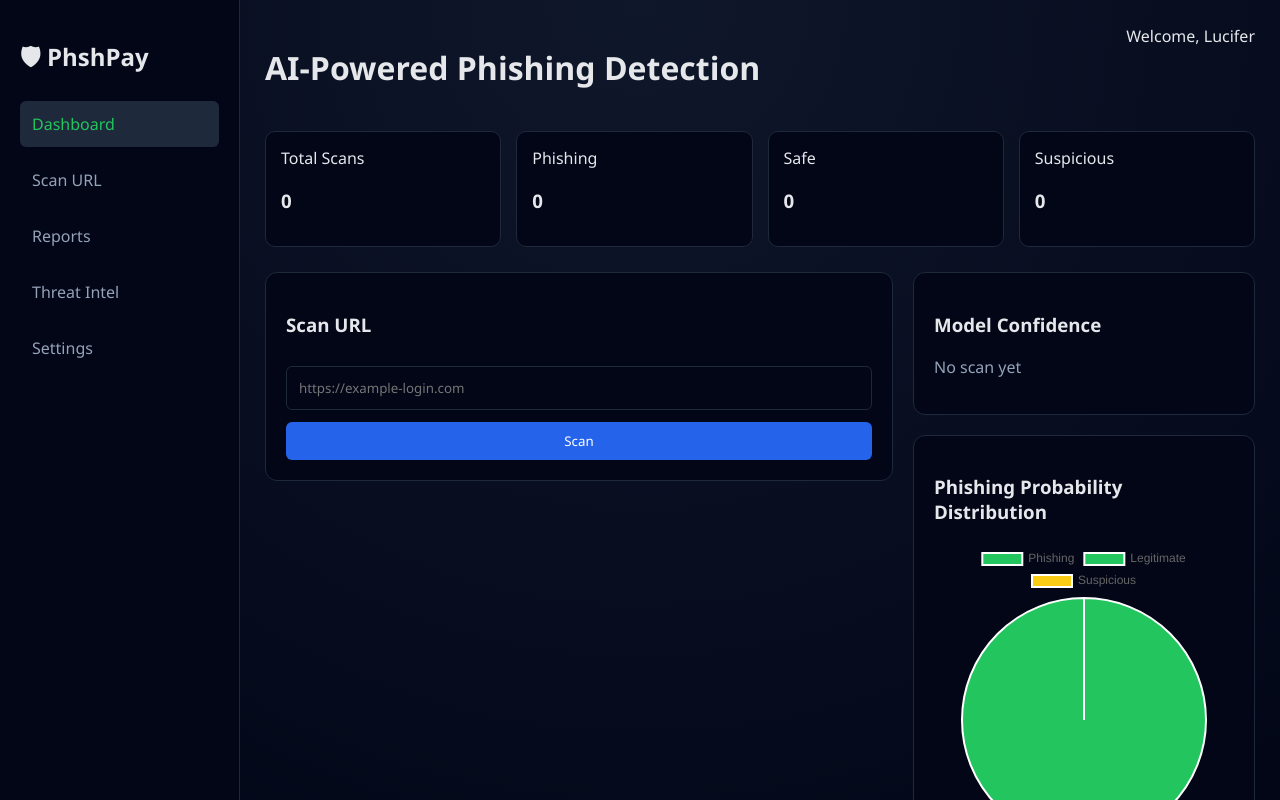
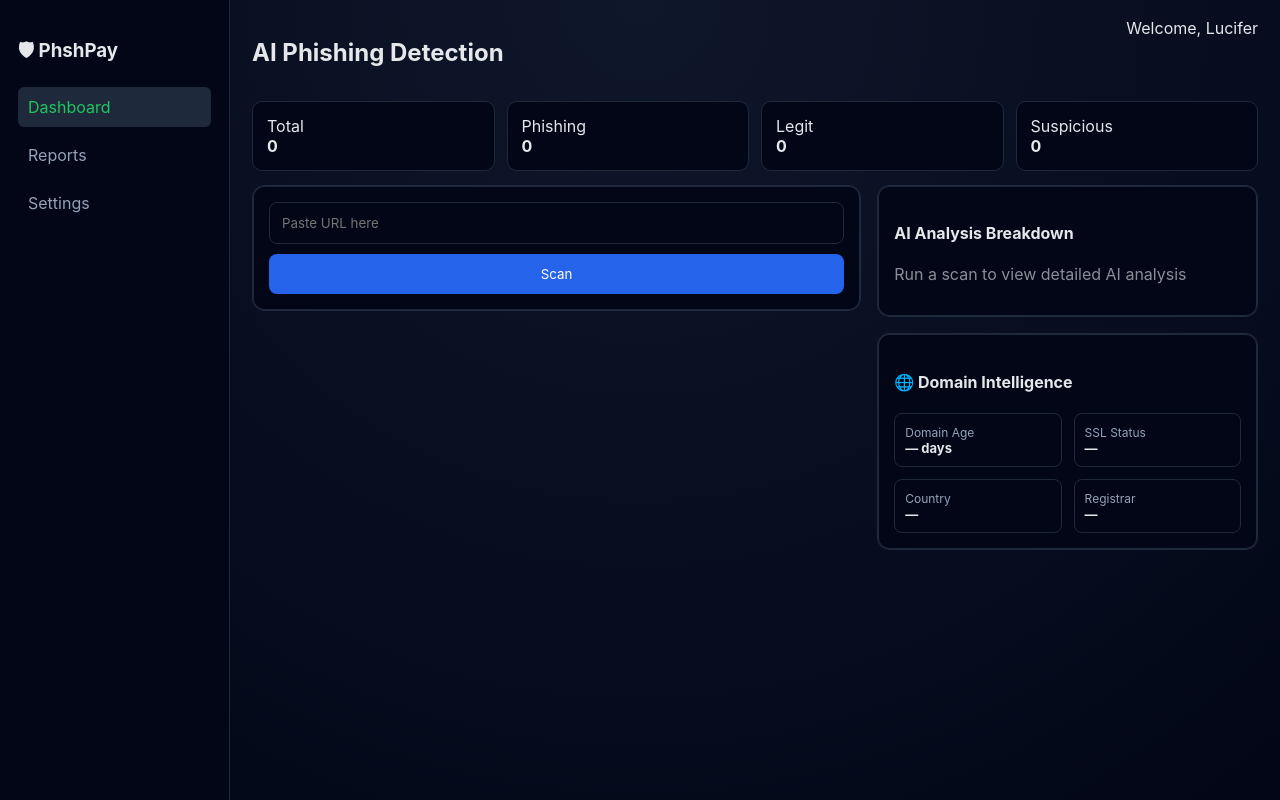
Before and after one commit to Dinesh1223-Kumar/phishing-detections-using-multimodal, a Flask app: page / in a window 1280 px wide. Run offline with Flask 3, Linux system fonts and the light colour scheme; parts of the project's set-up code (start-up, migrations or seed data) failed here and were passed over.

Commit message:
Update project with URL, HTML, NLP models and fused Flask app

```diff
--- a/app.py
+++ b/app.py
@@ -1,13 +1,8 @@
 from flask import Flask, render_template, request
-import joblib
-import os
-import csv
+import joblib, os, csv
 from datetime import datetime
 import requests
 
-# ==============================
-# Feature extractors
-# ==============================
 from features.url_features import extract_url_features
 from features.html_features import extract_html_features
 from features.network_features import extract_network_features
@@ -17,9 +12,7 @@ from features.text_preprocessing import clean_text
 
 app = Flask(__name__)
 
-# ==============================
-# Load models (once)
-# ==============================
+# ================== Load models ==================
 url_model = joblib.load("models/url_model.pkl")
 html_model = joblib.load("models/html_model.pkl")
 network_model = joblib.load("models/network_model.pkl")
@@ -27,189 +20,182 @@ text_model = joblib.load("models/text_model.pkl")
 text_vectorizer = joblib.load("models/text_vectorizer.pkl")
 behavioral_model = joblib.load("models/behavioral_model.pkl")
 
-# ==============================
-# Feature order
-# ==============================
+# ================== Feature Order ==================
 URL_FEATURE_ORDER = [
-    "url_length", "count_dots", "count_hyphen", "has_at_symbol",
-    "has_https", "has_login_word", "subdomain_count", "is_ip_address"
+    "url_length","count_dots","count_hyphen","has_at_symbol",
+    "has_https","has_login_word","subdomain_count","is_ip_address"
 ]
 
 HTML_FEATURE_ORDER = [
-    "form_count", "password_input_count", "iframe_count",
-    "external_link_count", "has_suspicious_words", "html_length"
+    "form_count","password_input_count","iframe_count",
+    "external_link_count","has_suspicious_words","html_length"
 ]
 
 NETWORK_FEATURE_ORDER = [
-    "domain_length", "num_subdomains", "has_ip_address",
-    "dns_resolves", "uses_https"
+    "domain_length","num_subdomains","has_ip_address",
+    "dns_resolves","uses_https"
 ]
 
-# ====== 7 features for trained behavioral model ======
 BEHAVIOR_FEATURE_ORDER = [
-    "has_login_form", "password_input_count", "hidden_input_count",
-    "has_submit_button", "has_urgent_words", "has_meta_refresh",
+    "has_login_form","password_input_count","hidden_input_count",
+    "has_submit_button","has_urgent_words","has_meta_refresh",
     "form_action_external"
 ]
 
-# ==============================
-# Logging all scans
-# ==============================
+# ================== Ensure log files ==================
+def ensure_file(path, headers):
+    os.makedirs("logs", exist_ok=True)
+    if not os.path.isfile(path):
+        with open(path, "w", newline="", encoding="utf-8") as f:
+            csv.writer(f).writerow(headers)
+
+ensure_file("logs/scan_history.csv",
+            ["timestamp","url","label","probability","risk"])
+
+ensure_file("logs/phishing_urls.csv",
+            ["timestamp","url","probability","risk"])
+
+ensure_file("logs/legit_urls.csv",
+            ["timestamp","url","probability"])
+
+ensure_file("logs/uncertain_predictions.csv",
+            ["timestamp","url","probability"])
+
+# ================== Logging ==================
 def log_scan(url, label, probability, risk):
-    os.makedirs("logs", exist_ok=True)
-    log_file = "logs/scan_history.csv"
-    file_exists = os.path.isfile(log_file)
+    now = datetime.now().strftime("%Y-%m-%d %H:%M:%S")
 
-    with open(log_file, "a", newline="", encoding="utf-8") as f:
-        writer = csv.writer(f)
-        if not file_exists:
-            writer.writerow(["timestamp", "url", "label", "probability", "risk"])
-        writer.writerow([
-            datetime.now().strftime("%Y-%m-%d %H:%M:%S"),
-            url, label, probability, risk
-        ])
+    with open("logs/scan_history.csv","a",newline="",encoding="utf-8") as f:
+        csv.writer(f).writerow([now,url,label,probability,risk])
 
-# ==============================
-# Dashboard stats
-# ==============================
+    if label == "Phishing":
+        with open("logs/phishing_urls.csv","a",newline="",encoding="utf-8") as f:
+            csv.writer(f).writerow([now,url,probability,risk])
+
+    elif label == "Legitimate":
+        with open("logs/legit_urls.csv","a",newline="",encoding="utf-8") as f:
+            csv.writer(f).writerow([now,url,probability])
+
+    else:
+        with open("logs/uncertain_predictions.csv","a",newline="",encoding="utf-8") as f:
+            csv.writer(f).writerow([now,url,probability])
+
+# ================== Dashboard Stats ==================
+def count_rows(path):
+    if not os.path.isfile(path):
+        return 0
+    with open(path, newline="", encoding="utf-8") as f:
+        return max(0, sum(1 for _ in f) - 1)
+
 def get_dashboard_stats():
-    stats = {"total": 0, "phishing": 0, "legit": 0, "suspicious": 0}
-    log_file = "logs/scan_history.csv"
-    if not os.path.isfile(log_file):
-        return stats
+    return {
+        "total": count_rows("logs/scan_history.csv"),
+        "phishing": count_rows("logs/phishing_urls.csv"),
+        "legit": count_rows("logs/legit_urls.csv"),
+        "suspicious": count_rows("logs/uncertain_predictions.csv")
+    }
 
-    with open(log_file, "r", encoding="utf-8") as f:
-        reader = csv.DictReader(f)
-        for row in reader:
-            stats["total"] += 1
-            try:
-                prob = float(row.get("probability", 0))
-            except ValueError:
-                prob = 0
-            label = row.get("label", "Legitimate")
+# ================== Recent Scans ==================
+def get_recent_scans(limit=4):   # ✅ ONLY LAST 4
+    scans = []
+    path = "logs/scan_history.csv"
 
-            if label == "Phishing":
-                stats["phishing"] += 1
-            elif 40 <= prob < 50:
-                stats["suspicious"] += 1
-            else:
-                stats["legit"] += 1
-    return stats
+    if not os.path.isfile(path):
+        return scans
 
-# ==============================
-# Main phishing prediction
-# ==============================
+    with open(path, newline="", encoding="utf-8") as f:
+        rows = list(csv.DictReader(f))[-limit:]
+
+    for r in reversed(rows):
+        scans.append({
+            "url": r["url"],
+            "label": r["label"],
+            "date": r["timestamp"]
+        })
+
+    return scans
+
+# ================== Prediction ==================
 def predict_phishing(url):
-    model_scores = {}
-    reasons = []
+    raw_scores = {}
 
-    # -------- URL model --------
-    url_features = extract_url_features(url)
-    url_vector = [[url_features.get(f, 0) for f in URL_FEATURE_ORDER]]
-    url_proba = url_model.predict_proba(url_vector)[0][1]
-    model_scores["URL"] = round(url_proba, 2)
-    if url_features.get("is_ip_address", 0):
-        reasons.append("IP address used instead of domain name")
-    if url_features.get("has_login_word", 0):
-        reasons.append("Suspicious login-related word in URL")
+    uf = extract_url_features(url)
+    raw_scores["URL"] = url_model.predict_proba(
+        [[uf[f] for f in URL_FEATURE_ORDER]]
+    )[0][1]
 
-    # -------- Network model --------
-    net_features = extract_network_features(url)
-    net_vector = [[net_features.get(f, 0) for f in NETWORK_FEATURE_ORDER]]
-    net_proba = network_model.predict_proba(net_vector)[0][1]
-    model_scores["Network"] = round(net_proba, 2)
-    if net_features.get("dns_resolves", 1) == 0:
-        reasons.append("Domain does not resolve via DNS")
+    nf = extract_network_features(url)
+    raw_scores["Network"] = network_model.predict_proba(
+        [[nf[f] for f in NETWORK_FEATURE_ORDER]]
+    )[0][1]
 
-    # -------- Optional HTML / NLP / Behavioral models --------
-    html_content = None
+    html = None
     try:
         r = requests.get(url, timeout=5)
-        if "text/html" in r.headers.get("Content-Type", ""):
-            html_content = r.text
+        if "text/html" in r.headers.get("Content-Type",""):
+            html = r.text
     except:
-        html_content = None
+        pass
 
-    if html_content:
-        # HTML features
-        html_features = extract_html_features(html_content)
-        html_vector = [[html_features.get(f, 0) for f in HTML_FEATURE_ORDER]]
-        html_proba = html_model.predict_proba(html_vector)[0][1]
-        model_scores["HTML"] = round(html_proba, 2)
-        if html_features.get("password_input_count", 0) > 0:
-            reasons.append("Password input field detected")
+    if html:
+        hf = extract_html_features(html)
+        raw_scores["HTML"] = html_model.predict_proba(
+            [[hf[f] for f in HTML_FEATURE_ORDER]]
+        )[0][1]
 
-        # NLP
-        text = extract_visible_text(html_content)
-        cleaned = clean_text(text)
-        text_vec = text_vectorizer.transform([cleaned])
-        nlp_proba = text_model.predict_proba(text_vec)[0][1]
-        model_scores["NLP"] = round(nlp_proba, 2)
-        if any(w in cleaned for w in ["verify", "urgent", "confirm", "suspended"]):
-            reasons.append("Urgent phishing language detected")
+        text = clean_text(extract_visible_text(html))
+        raw_scores["NLP"] = text_model.predict_proba(
+            text_vectorizer.transform([text])
+        )[0][1]
 
-        # Behavioral
-        beh_features = extract_behavioral_features(html_content, url)
-        beh_vector = [[beh_features.get(f, 0) for f in BEHAVIOR_FEATURE_ORDER]]
-        beh_proba = behavioral_model.predict_proba(beh_vector)[0][1]
-        model_scores["Behavioral"] = round(beh_proba, 2)
-        if beh_features.get("form_action_external", 0):
-            reasons.append("Form submits data to an external domain")
+        bf = extract_behavioral_features(html, url)
+        raw_scores["Behavioral"] = behavioral_model.predict_proba(
+            [[bf[f] for f in BEHAVIOR_FEATURE_ORDER]]
+        )[0][1]
 
-    # -------- Fusion --------
-    weights = {
-        "URL": 0.25,
-        "Network": 0.25,
-        "HTML": 0.2 if html_content else 0,
-        "NLP": 0.15 if html_content else 0,
-        "Behavioral": 0.15 if html_content else 0
+    weights = {"URL":0.25,"Network":0.25,"HTML":0.2,"NLP":0.15,"Behavioral":0.15}
+    final = sum(raw_scores[k]*weights[k] for k in raw_scores) / sum(weights[k] for k in raw_scores)
+    probability = round(final * 100, 2)
+
+    if probability >= 80:
+        label, risk = "Phishing", "HIGH"
+    elif probability >= 50:
+        label, risk = "Suspicious", "MEDIUM"
+    else:
+        label, risk = "Legitimate", "LOW"
+
+    analysis_scores = {
+        "URL Analysis": int(raw_scores.get("URL", 0) * 100),
+        "Network Reputation": int(raw_scores.get("Network", 0) * 100),
+        "HTML Structure": int(raw_scores.get("HTML", 0) * 100),
+        "Language Analysis": int(raw_scores.get("NLP", 0) * 100),
+        "Behavioral Signals": int(raw_scores.get("Behavioral", 0) * 100)
     }
 
-    weighted_sum = sum(model_scores[m] * weights[m] for m in model_scores)
-    total_weight = sum(weights[m] for m in model_scores)
-    final_score = weighted_sum / total_weight if total_weight > 0 else 0
-
-    probability = round(final_score * 100, 2)
-    final_label = "Phishing" if probability >= 50 else "Legitimate"
-
-    if probability >= 80:
-        risk_level = "HIGH"
-    elif probability >= 50:
-        risk_level = "MEDIUM"
-    else:
-        risk_level = "LOW"
-
-    # Log scan
-    log_scan(url, final_label, probability, risk_level)
+    log_scan(url, label, probability, risk)
 
     return {
-        "final_label": final_label,
+        "final_label": label,
+        "risk_level": risk,
         "probability": probability,
-        "risk_level": risk_level,
-        "model_scores": model_scores,
-        "reasons": list(set(reasons))
+        "analysis_scores": analysis_scores
     }
 
-# ==============================
-# Routes
-# ==============================
-@app.route("/", methods=["GET", "POST"])
+# ================== Route ==================
+@app.route("/", methods=["GET","POST"])
 def index():
     result = None
-    error = None
-
     if request.method == "POST":
-        url = request.form.get("url", "").strip()
-        if not url:
-            error = "Please enter a valid URL"
-        else:
+        url = request.form.get("url","").strip()
+        if url:
             result = predict_phishing(url)
 
-    stats = get_dashboard_stats()
-    return render_template("index.html", result=result, stats=stats, error=error)
+    return render_template(
+        "index.html",
+        result=result,
+        stats=get_dashboard_stats(),
+        recent_scans=get_recent_scans()
+    )
 
-# ==============================
-# Run app
-# ==============================
 if __name__ == "__main__":
     app.run(debug=True)
--- a/templates/index.html
+++ b/templates/index.html
@@ -2,134 +2,329 @@
 <html lang="en">
 <head>
 <meta charset="UTF-8">
-<title>AI Phishing Detection Dashboard</title>
+<title>AI Phishing Detection</title>
+
 <style>
-* { box-sizing: border-box; font-family: "Segoe UI", sans-serif; }
-body { margin: 0; background: radial-gradient(circle at top, #0f172a, #020617); color: #e5e7eb; }
-.dashboard { display: grid; grid-template-columns: 240px 1fr; height: 100vh; }
-.sidebar { background: #020617; padding: 20px; border-right: 1px solid #1e293b; }
-.sidebar a { display: block; padding: 12px; margin-bottom: 10px; text-decoration: none; color: #94a3b8; border-radius: 6px; }
-.sidebar a.active, .sidebar a:hover { background: #1e293b; color: #22c55e; }
-.main { padding: 25px; overflow-y: auto; }
-.header { display: flex; justify-content: space-between; margin-bottom: 20px; }
-.stats { display: grid; grid-template-columns: repeat(4, 1fr); gap: 15px; margin-bottom: 25px; }
-.stat { background: #020617; padding: 15px; border-radius: 10px; border: 1px solid #1e293b; }
-.grid { display: grid; grid-template-columns: 2fr 1fr; gap: 20px; }
-.card { background: #020617; padding: 20px; border-radius: 12px; border: 1px solid #1e293b; }
-.scan-box input { width: 100%; padding: 12px; margin-top: 10px; border-radius: 6px; border: 1px solid #1e293b; background: #020617; color: white; }
-.scan-box button { margin-top: 12px; padding: 10px; width: 100%; background: #2563eb; border: none; border-radius: 6px; color: white; cursor: pointer; }
-.result.phishing { border-left: 6px solid #ef4444; }
-.result.legit { border-left: 6px solid #22c55e; }
-.risk-HIGH { color: #ef4444; }
-.risk-MEDIUM { color: #facc15; }
-.risk-LOW { color: #22c55e; }
-.reason { color: #94a3b8; margin-top: 6px; }
-.error { color: #f87171; margin-top: 10px; font-weight: bold; }
+* {
+    box-sizing: border-box;
+    font-family: Inter, Segoe UI, sans-serif;
+}
+
+body {
+    margin: 0;
+    background: radial-gradient(circle at top, #0f172a, #020617);
+    color: #e5e7eb;
+}
+
+.dashboard {
+    display: grid;
+    grid-template-columns: 230px 1fr;
+    min-height: 100vh;
+}
+
+/* Sidebar */
+.sidebar {
+    background: #020617;
+    padding: 18px;
+    border-right: 1px solid #1e293b;
+}
+.sidebar a {
+    display: block;
+    padding: 10px;
+    margin-bottom: 8px;
+    color: #94a3b8;
+    text-decoration: none;
+    border-radius: 6px;
+}
+.sidebar a.active,
+.sidebar a:hover {
+    background: #1e293b;
+    color: #22c55e;
+}
+
+/* Main */
+.main {
+    padding: 18px 22px;
+}
+
+/* Header */
+.header {
+    display: flex;
+    justify-content: space-between;
+    margin-bottom: 14px;
+}
+
+/* Stats */
+.stats {
+    display: grid;
+    grid-template-columns: repeat(4,1fr);
+    gap: 12px;
+    margin-bottom: 14px;
+}
+.stat {
+    background: #020617;
+    padding: 14px;
+    border-radius: 10px;
+    border: 1px solid #1e293b;
+}
+
+/* Content */
+.content {
+    display: grid;
+    grid-template-columns: 1.6fr 1fr;
+    gap: 16px;
+}
+
+.card {
+    background: #020617;
+    border-radius: 12px;
+    border: 1px solid #1e293b;
+    padding: 16px;
+    box-shadow: inset 0 0 0 1px #1e293b;
+}
+
+/* Scan */
+.scan-box input {
+    width: 100%;
+    padding: 12px;
+    border-radius: 8px;
+    background: #020617;
+    color: white;
+    border: 1px solid #1e293b;
+}
+.scan-box button {
+    margin-top: 10px;
+    width: 100%;
+    padding: 12px;
+    background: #2563eb;
+    border-radius: 8px;
+    border: none;
+    color: white;
+}
+
+/* Result */
+.result.phishing { border-left: 5px solid #ef4444; }
+.result.legitimate { border-left: 5px solid #22c55e; }
+.result.suspicious { border-left: 5px solid #facc15; }
+
+/* Recent Scans */
+.recent-scans {
+    max-height: 200px;
+    overflow-y: auto;
+}
+.recent-scans::-webkit-scrollbar {
+    width: 6px;
+}
+.recent-scans::-webkit-scrollbar-thumb {
+    background: #1e293b;
+    border-radius: 10px;
+}
+.url-cell {
+    max-width: 220px;
+    overflow: hidden;
+    text-overflow: ellipsis;
+    white-space: nowrap;
+    color: #93c5fd;
+}
+
+/* Analysis */
+.analysis-item {
+    margin-bottom: 14px;
+}
+.analysis-header {
+    display: flex;
+    justify-content: space-between;
+    font-size: 14px;
+    margin-bottom: 4px;
+}
+.progress {
+    height: 8px;
+    background: #020617;
+    border-radius: 6px;
+    overflow: hidden;
+}
+.progress-bar {
+    height: 100%;
+    background: linear-gradient(90deg, #22c55e, #3b82f6);
+}
+
+/* Tables */
+table {
+    width: 100%;
+    border-collapse: collapse;
+    font-size: 13px;
+}
+th {
+    text-align: left;
+    padding-bottom: 8px;
+    color: #94a3b8;
+}
+td {
+    padding: 8px 6px;
+}
+.result-cell.phishing { color: #ef4444; }
+.result-cell.legitimate { color: #22c55e; }
+.result-cell.suspicious { color: #facc15; }
+.time-cell {
+    white-space: nowrap;
+    font-size: 12px;
+    color: #94a3b8;
+}
+
+/* Domain Intelligence */
+.domain-grid {
+    display: grid;
+    grid-template-columns: 1fr 1fr;
+    gap: 12px;
+}
+.domain-item {
+    background: #020617;
+    border: 1px solid #1e293b;
+    border-radius: 8px;
+    padding: 10px;
+    font-size: 13px;
+}
+.domain-item span {
+    color: #94a3b8;
+    font-size: 12px;
+}
+
+/* View All */
+.view-all {
+    text-align: right;
+    margin-top: 6px;
+}
+.view-all a {
+    color: #60a5fa;
+    font-size: 12px;
+    text-decoration: none;
+}
 </style>
 </head>
+
 <body>
 
 <div class="dashboard">
 
 <div class="sidebar">
-        <h2>🛡 PhshPay</h2>
+    <h3>🛡 PhshPay</h3>
     <a class="active">Dashboard</a>
-        <a>Scan URL</a>
     <a>Reports</a>
-        <a>Threat Intel</a>
     <a>Settings</a>
 </div>
 
 <div class="main">
 
 <div class="header">
-            <h1>AI-Powered Phishing Detection</h1>
+    <h2>AI Phishing Detection</h2>
     <span>Welcome, Lucifer</span>
 </div>
 
-        <!-- Dashboard Stats -->
 <div class="stats">
-            <div class="stat"><span>Total Scans</span><h3>{{ stats.total }}</h3></div>
-            <div class="stat"><span>Phishing</span><h3>{{ stats.phishing }}</h3></div>
-            <div class="stat"><span>Safe</span><h3>{{ stats.legit }}</h3></div>
-            <div class="stat"><span>Suspicious</span><h3>{{ stats.suspicious }}</h3></div>
+    <div class="stat">Total<br><b>{{ stats.total }}</b></div>
+    <div class="stat">Phishing<br><b>{{ stats.phishing }}</b></div>
+    <div class="stat">Legit<br><b>{{ stats.legit }}</b></div>
+    <div class="stat">Suspicious<br><b>{{ stats.suspicious }}</b></div>
 </div>
 
-        <div class="grid">
+<div class="content">
 
-            <!-- LEFT -->
+<!-- LEFT COLUMN -->
 <div>
+
 <div class="card scan-box">
-                    <h3>Scan URL</h3>
 <form method="POST">
-                        <input name="url" placeholder="https://example-login.com" required>
+    <input name="url" placeholder="Paste URL here" required>
     <button>Scan</button>
 </form>
-                    {% if error %}
-                        <div class="error">{{ error }}</div>
+</div>
+
+{% if result %}
+<div class="card result {{ result.final_label|lower }}" style="margin-top:12px;">
+    <h3>{{ result.final_label }}</h3>
+    <p>Risk: <b>{{ result.risk_level }}</b></p>
+    <p>Probability: <b>{{ result.probability }}%</b></p>
+</div>
+{% endif %}
+
+{% if recent_scans %}
+<div class="card recent-scans" style="margin-top:12px;">
+<h4>Recent Scans</h4>
+
+<table>
+<tr>
+    <th>URL</th>
+    <th>Result</th>
+    <th>Time</th>
+</tr>
+{% for s in recent_scans %}
+<tr>
+    <td class="url-cell" title="{{ s.url }}">{{ s.url }}</td>
+    <td class="result-cell {{ s.label|lower }}">{{ s.label }}</td>
+    <td class="time-cell">{{ s.date }}</td>
+</tr>
+{% endfor %}
+</table>
+
+<div class="view-all">
+    <a href="#">View all →</a>
+</div>
+</div>
+{% endif %}
+
+</div>
+
+<!-- RIGHT COLUMN -->
+<div>
+
+<div class="card">
+<h4>AI Analysis Breakdown</h4>
+
+{% if result %}
+{% for k,v in result.analysis_scores.items() %}
+<div class="analysis-item">
+    <div class="analysis-header">
+        <span>{{ k }}</span>
+        <span>{{ v }}%</span>
+    </div>
+    <div class="progress">
+        <div class="progress-bar" style="width: {{ v }}%"></div>
+    </div>
+</div>
+{% endfor %}
+{% else %}
+<p style="opacity:0.6;">Run a scan to view detailed AI analysis</p>
 {% endif %}
 </div>
 
-                {% if result %}
-                <div class="card result {{ 'phishing' if result['final_label'] == 'Phishing' else 'legit' }}" style="margin-top:20px;">
-                    <h2>{{ '🚨 PHISHING DETECTED' if result['final_label'] == 'Phishing' else '✅ LEGITIMATE WEBSITE' }}</h2>
-                    <p>Risk Level: <b class="risk-{{ result['risk_level'] }}">{{ result['risk_level'] }}</b></p>
-                    <p>Phishing Probability: <b>{{ result['probability'] }}%</b></p>
-                    <h4>Reasons</h4>
-                    {% for reason in result['reasons'] %}
-                        <div class="reason">• {{ reason }}</div>
-                    {% endfor %}
+<div class="card" style="margin-top:16px;">
+<h4>🌐 Domain Intelligence</h4>
+
+<div class="domain-grid">
+    <div class="domain-item">
+        <span>Domain Age</span><br>
+        <b>{{ result.domain_age if result else "—" }} days</b>
     </div>
-                {% endif %}
+    <div class="domain-item">
+        <span>SSL Status</span><br>
+        <b>{{ result.ssl_status if result else "—" }}</b>
     </div>
-
-            <!-- RIGHT -->
-            <div>
-                <div class="card">
-                    <h3>Model Confidence</h3>
-                    {% if result %}
-                        {% for model, score in result['model_scores'].items() %}
-                            <div class="reason">{{ model }} → {{ (score * 100) | round(1) }}%</div>
-                        {% endfor %}
-                    {% else %}
-                        <p class="reason">No scan yet</p>
-                    {% endif %}
+    <div class="domain-item">
+        <span>Country</span><br>
+        <b>{{ result.country if result else "—" }}</b>
     </div>
-
-                <div class="card" style="margin-top:20px;">
-                    <h3>Phishing Probability Distribution</h3>
-                    <canvas id="statsChart"></canvas>
+    <div class="domain-item">
+        <span>Registrar</span><br>
+        <b>{{ result.registrar if result else "—" }}</b>
+    </div>
 </div>
 </div>
 
 </div>
 </div>
+
 </div>
-
-<script src="https://cdn.jsdelivr.net/npm/chart.js"></script>
-<script>
-const ctx = document.getElementById('statsChart').getContext('2d');
-const chart = new Chart(ctx, {
-    type: 'pie',
-    data: {
-        labels: ['Phishing', 'Legitimate', 'Suspicious'],
-        datasets: [{
-            data: [
-                {{ result.probability if result else 0 }},
-                {{ 100 - result.probability if result else 100 }},
-                0
-            ],
-            backgroundColor: [
-                '{{ "#ef4444" if result and result.final_label == "Phishing" else "#22c55e" }}',
-                '#22c55e',
-                '#facc15'
-            ]
-        }]
-    },
-    options: { responsive: true }
-});
-</script>
-
+</div>
 
 </body>
 </html>
```
Also changed, not shown: 4 other files. Lines whose indentation alone changed are shown as unchanged.
